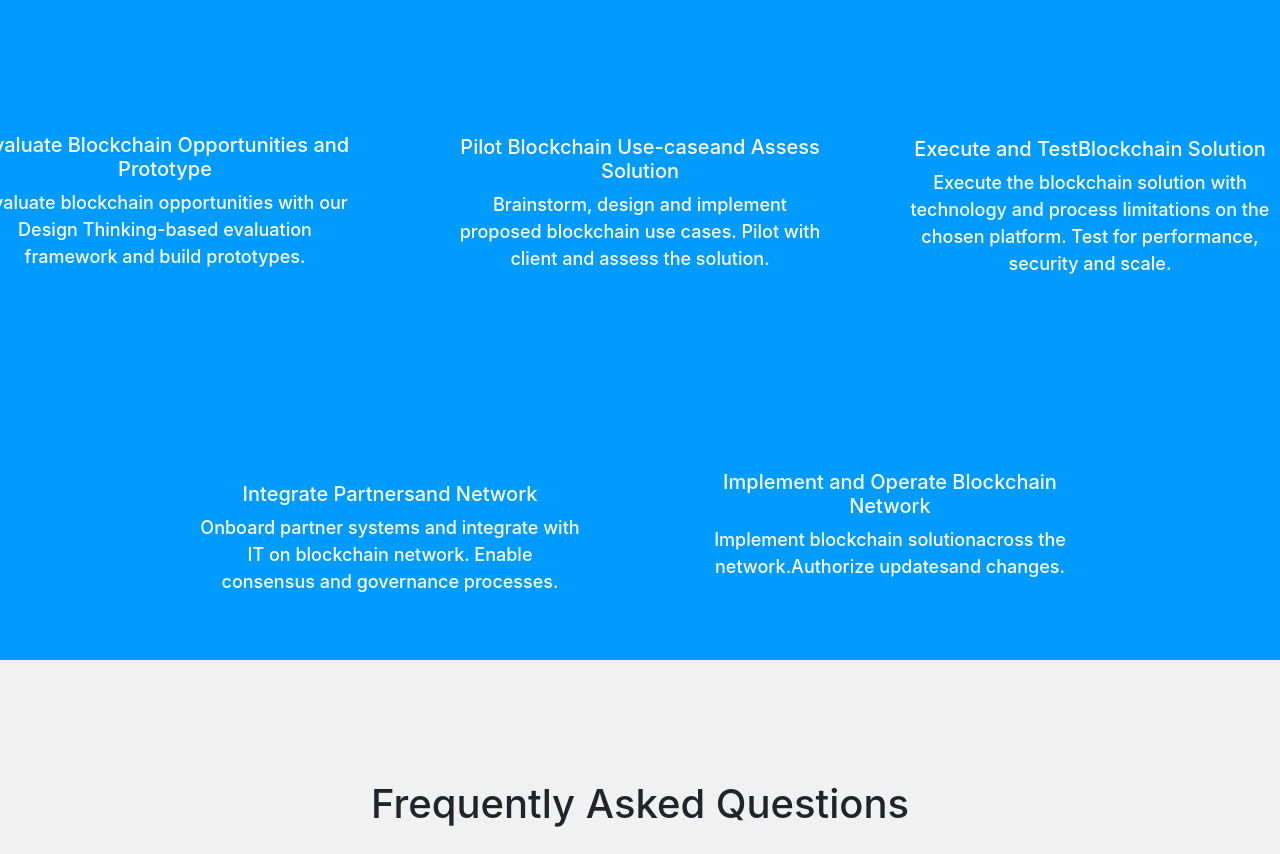
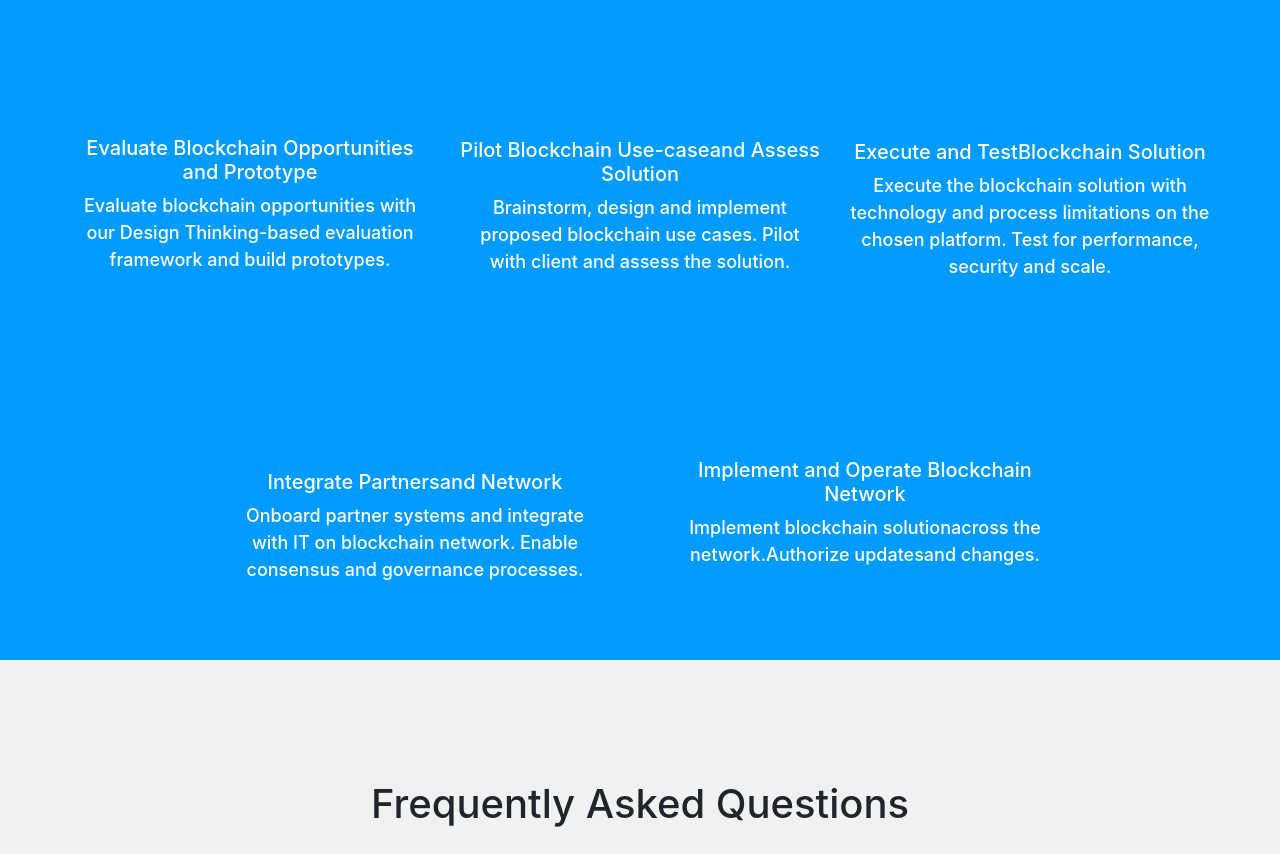
Before and after one commit to placeparks/Blockwise-tech, a React (Create React App) app: page / in a window 1280 px wide. Shown: the part 4440-5294 px from the top of the page. Built offline with nearby package versions, Linux system fonts and the light colour scheme.

Commit message:
Update MetaverseBenefits.module.css

```diff
--- a/src/components/Home/MetaverseBenefits.module.css
+++ b/src/components/Home/MetaverseBenefits.module.css
@@ -124,3 +124,34 @@
     margin-top: -235px;
   }
 }
+@media only screen and (min-width: 1100px) and (max-width: 1400px) {
+  .box1, .box2, .box3, .box4, .box5{
+    width: 380px;
+  text-align: center;
+    padding: 10px;
+    border: transparent;
+    background: transparent;
+    color: white;
+  }
+
+  .box1{
+    margin-left: -780px;
+    margin-top: 40px;
+  }
+  .box2{
+    margin-top: -245px;
+  }
+  .box3{
+    margin-left: 780px;
+    margin-top: -245px;
+  }
+  .box4{
+    margin-left: -450px;
+    margin-top: 80px;
+  }
+  .box5{
+    margin-left: 450px;
+    margin-top: -235px;
+  }
+
+}
```
